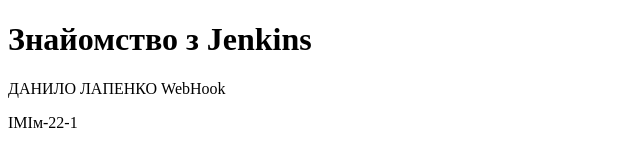
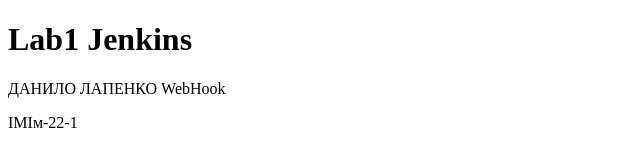
Before and after one commit to danylolapenko/lab1, a plain HTML site: page index.html in a window 1280 px wide. Shown: the whole page, without its empty margins (0-640 px from the left). Drawn offline with Linux system fonts and the light colour scheme.

Commit message:
Update index.html

```diff
--- a/index.html
+++ b/index.html
@@ -5,7 +5,7 @@
     <title>Jenkins</title>
   </head>
   <body>
-    <H1>Знайомство з Jenkins</H1>
+    <H1>Lab1 Jenkins</H1>
     <p> ДАНИЛО ЛАПЕНКО  WebHook</p>
     <p> ІМІм-22-1</p>
   </body>
```
